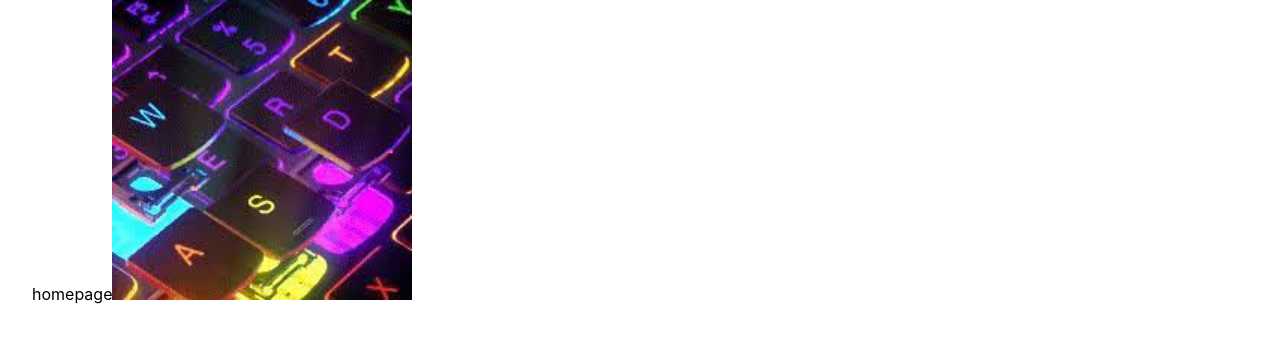
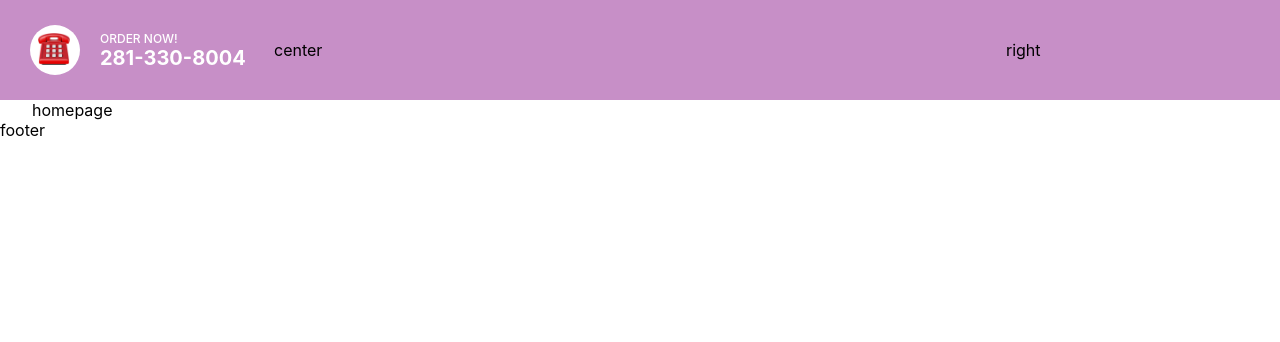
Before and after one commit to MikeNewsholme/Downstream, a Next.js app: page / in a window 1280 px wide. Shown: the top 342 px of the page. Built offline with nearby package versions, Linux system fonts and the light colour scheme.

Commit message:
initial styling of navbar. setting child/parent relationships

```diff
--- /dev/null
+++ b/component/Footer.jsx
@@ -0,0 +1,5 @@
+const Footer = () => {
+  return <div>footer</div>;
+};
+
+export default Footer;
--- /dev/null
+++ b/component/Layout.js
@@ -0,0 +1,17 @@
+import Footer from "./Footer"
+import Navbar from "./NavBar"
+
+const Layout = ({children}) => {
+    return (
+        <div>
+            <Navbar/>
+            {children}
+            <Footer/>
+        </div>
+    )
+}
+
+export default Layout
+
+//created a Layout function
+//deployed page components {children} as a prop
--- /dev/null
+++ b/component/NavBar.jsx
@@ -0,0 +1,24 @@
+//importing styles from styles folder
+import styles from "../styles/Navbar.module.css";
+import Image from 'next/image'
+
+const Navbar = () => {
+  return (
+    <div className={styles.container}>
+      <div className={styles.item}>
+        <div className={styles.callButton}>
+          <Image src="/img/telephone.png" alt="phone" height="32" width="32" />
+        </div>
+        <div className={styles.texts}>
+          <div className={styles.text}>ORDER NOW!</div>
+          <div className={styles.text}>281-330-8004</div>
+        </div>
+      </div>
+      <div className={styles.item}>center</div>
+      <div className={styles.item}>right</div>
+    </div>
+  );
+};
+
+export default Navbar;
+//created a couple items for phone number/ website "shop"/
--- a/pages/_app.js
+++ b/pages/_app.js
@@ -1,7 +1,13 @@
-import '../styles/globals.css'
+import Layout from "../component/Layout";
+import "../styles/globals.css";
 
 function MyApp({ Component, pageProps }) {
-  return <Component {...pageProps} />
+  return(
+  <Layout>
+    <Component {...pageProps} />
+  </Layout>
+  )
 }
 
-export default MyApp
+export default MyApp;
+//app js will be used to create other pages while using the same layout with the navbar and footer
--- a/pages/index.js
+++ b/pages/index.js
@@ -1,17 +1,20 @@
-import Head from 'next/head'
-import Image from 'next/image'
-import styles from '../styles/Home.module.css'
+import Head from "next/head";
+import Image from "next/image";
+import styles from "../styles/Home.module.css";
+import Footer from "../component/Footer";
+import Navbar from "../component/NavBar";
 
 export default function Home() {
   return (
     <div className={styles.container}>
+
       <Head>
         <title>Downstream App for streaming supplies</title>
         <meta name="description" content="Changing the way you stream" />
         <link rel="icon" href="/favicon.ico" />
       </Head>
       homepage
-      <Image src="/img/rgbkeys.jpg" alt="keyboard" width="300" height="300"/>
-      </div>
-  )
+
+    </div>
+  );
 }
--- /dev/null
+++ b/styles/Navbar.module.css
@@ -0,0 +1,50 @@
+.container {
+    background-color: rgba(128, 0, 128, 0.44);
+    height: 100px;
+    padding: 0px 30px;
+    display: flex;
+    align-items: center;
+    justify-content: space-between;
+    position: sticky;
+    top: 0;
+
+}
+
+.item{
+    flex:1;
+    display: flex;
+    align-items: center;
+}
+
+.item:nth-child(2){
+flex:3;
+
+}
+
+.callButton{
+    background-color: white;
+    border-radius: 50%;
+    padding: 8px;
+    width:50px;
+    height: 50px;
+
+
+}
+
+.texts {
+    margin: 20px;
+    color: white;
+
+
+}
+
+.text:first-child{
+    font-size: 12px;
+    font-weight: 500;
+}
+
+.text:last-child {
+    font-size: 20px;
+    font-weight: bold;
+
+}
```
Also changed, not shown: pages/about.js (added, +9 -0 lines), pages/component/Footer.jsx (deleted), pages/component/NavBar.jsx (deleted).
